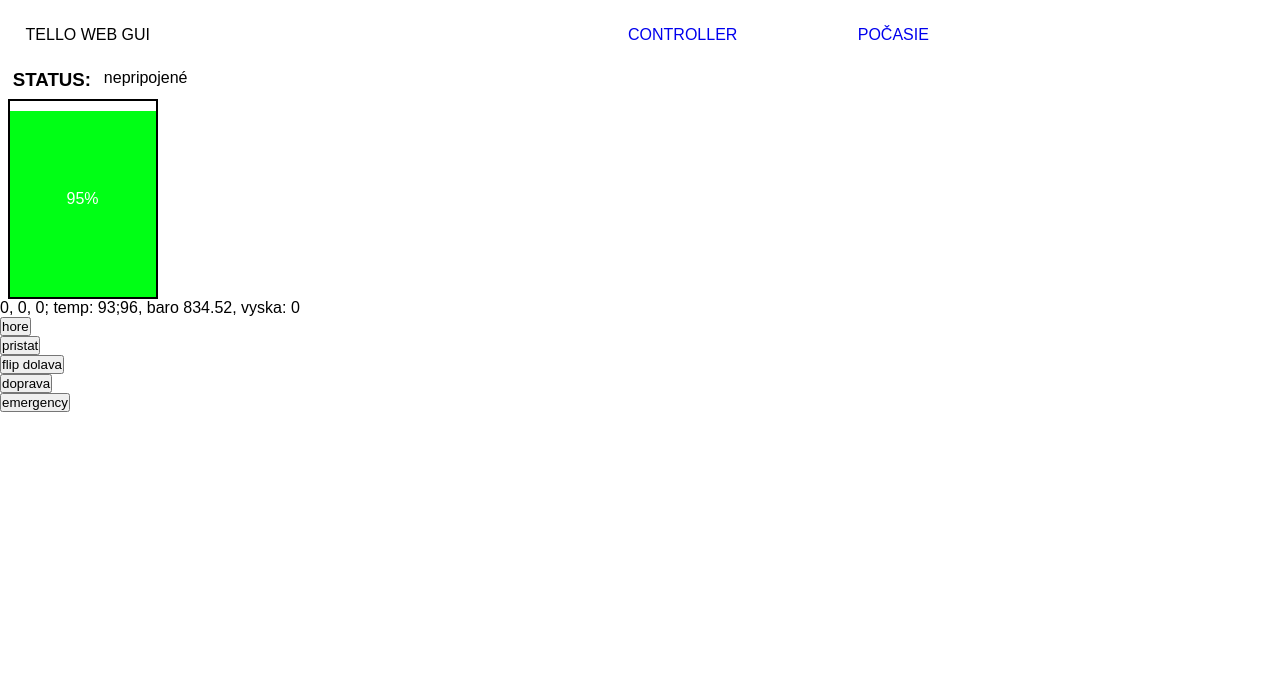
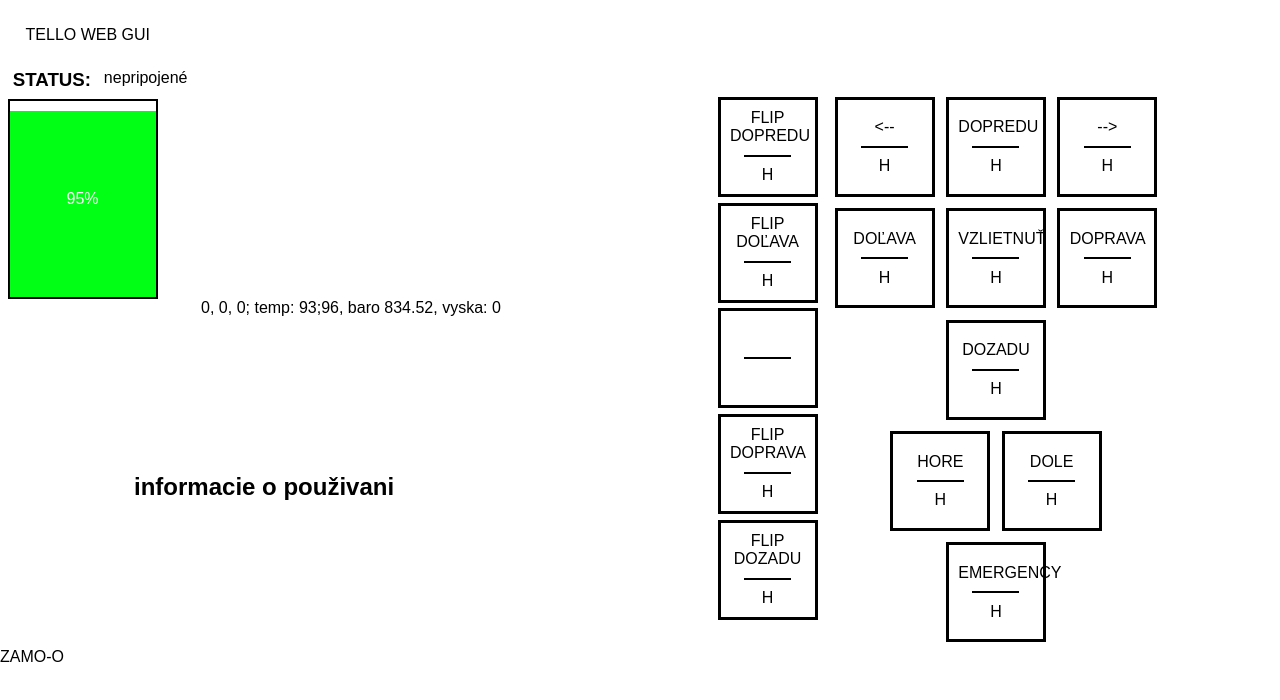
Before and after one commit to zamo-o/Tello_web-GUI_React_NodeJs, a React (Create React App) app in the folder frontend/: page / in a window 1280 px wide. Shown: the top 700 px of the page. Built offline with nearby package versions, Linux system fonts and the light colour scheme; no server answers.

Commit message:
rozdelenie do skecii, zaciatok s gridom

```diff
--- a/frontend/src/components/App.jsx
+++ b/frontend/src/components/App.jsx
@@ -1,9 +1,13 @@
 import React from "react";
-import Button from "./Button.jsx";
 import socket from "./Socket.js";
+
 import NAV from "./NAV.jsx";
 import STATUS from "./STATUS.jsx"
 import DRONSTATUS from "./DRONSTATUS.jsx";
+import DRONCOMMANDS from "./DRONCOMMANDS.jsx";
+import TRICKS from "./TRICKS.jsx";
+import INFO from "./INFO.jsx";
+import ZAMO_O from "./ZAMO_O.jsx"
 
 //const { io } = require("socket.io-client");
 //const socket = io("http://localhost:2121");
@@ -15,17 +19,22 @@ function App() {
     return(
         <div>
 
-        <NAV />
-        <STATUS/>
-        <DRONSTATUS />
+        <section className="nav-status">
+            <NAV />
+            <STATUS/>
+        </section>
 
-        <div className="odosielanie-prikazov">
-        <Button nazov="hore" prikaz="takeoff"/>
-        <Button nazov="pristat" prikaz="land"/>
-        <Button nazov="flip dolava" prikaz="flip l"/>
-        <Button nazov="doprava" prikaz="right 20"/>
-        <Button nazov="emergency" prikaz="emergency"/>
-        </div>
+
+        <section className="skuska-grid">
+            <DRONSTATUS />
+            <DRONCOMMANDS />
+            <INFO />
+            <TRICKS />
+        </section>
+
+        <section className="footer">
+            <ZAMO_O />
+        </section>
 
 
 
--- a/frontend/src/components/Button.jsx
+++ b/frontend/src/components/Button.jsx
@@ -2,7 +2,7 @@ import React from "react";
 import socket from "./Socket";
 
 
-function Button(props){
+export default function BUTTON(props){
 
 
     function handleClick() {
@@ -15,10 +15,19 @@ function Button(props){
 
 
     return(
-        <div>
-            <button onClick={handleClick}>{props.nazov}</button>
+        <div className="button-box" onClick={handleClick}>
+            <div className="button-nadpis">
+            <p>{props.nazov}</p>
+            </div>
+            <div className="button-ciarka">
+
+            </div>
+            <div className="button-tlacitko">
+            <p>{props.tlacitko}</p>
+            </div>
+
         </div>
     );
 }
 
-export default Button;
+//
--- /dev/null
+++ b/frontend/src/components/DRONCOMMANDS.jsx
@@ -0,0 +1,37 @@
+import React from "react";
+import BUTTON from "./BUTTON.jsx";
+
+export default  function DRONCOMMANDS() {
+    return(
+    <div className="dron-commands item2">
+
+        <div className="riadok">
+            <BUTTON nazov="<--" prikaz="ccw 45" tlacitko="H"/>
+            <BUTTON nazov="DOPREDU" prikaz="forward 20" tlacitko="H"/>
+            <BUTTON nazov="-->" prikaz="cw 45" tlacitko="H"/>
+        </div>
+
+        <div className="riadok">
+            <BUTTON nazov="DOĽAVA" prikaz="left 20" tlacitko="H"/>
+            <BUTTON nazov="VZLIETNUŤ" prikaz="takeoff" tlacitko="H"/>
+            <BUTTON nazov="DOPRAVA" prikaz="right 20" tlacitko="H"/>
+        </div>
+
+        <div className="riadok">
+
+            <BUTTON nazov="DOZADU" prikaz="back 20" tlacitko="H"/>
+
+        </div>
+
+        <div className="riadok">
+            <BUTTON nazov="HORE" prikaz="up 20" tlacitko="H"/>
+            <BUTTON nazov="DOLE" prikaz="DOWN 20" tlacitko="H"/>
+        </div>
+
+        <div className="riadok">
+            <BUTTON nazov="EMERGENCY" prikaz="emergency" tlacitko="H"/>
+        </div>
+
+        </div>
+        );
+}
--- a/frontend/src/components/DRONSTATUS.jsx
+++ b/frontend/src/components/DRONSTATUS.jsx
@@ -44,7 +44,7 @@ export default function DRONSTATUS() {
 
         return(
 
-            <div className="dron-status">
+            <div className="dron-status item1">
 
             <BATERKA percentaBaterky={bat} />
             {pitch}, {roll}, {yaw}; temp: {templ};{temph}, baro {baro}, vyska: {h}
--- /dev/null
+++ b/frontend/src/components/INFO.jsx
@@ -0,0 +1,9 @@
+import React from "react";
+
+export default function INFO() {
+    return (
+        <div className="info item3">
+        <h1>informacie o použivani</h1>
+        </div>
+    );
+}
--- a/frontend/src/components/NAV.jsx
+++ b/frontend/src/components/NAV.jsx
@@ -9,8 +9,7 @@ export default function NAV() {
               TELLO WEB GUI
             </div>
             <div className='nav-links'>
-                <a href='#'>CONTROLLER</a>
-                <a href='#'>POČASIE</a>
+
             </div>
         </div>
     );
--- /dev/null
+++ b/frontend/src/components/TRICKS.jsx
@@ -0,0 +1,24 @@
+import React from "react";
+import BUTTON from "./BUTTON.jsx";
+
+export default  function TRICKS() {
+    return(
+    <div className="dron-tricks item4">
+
+        <div className="riadok">
+            <BUTTON nazov="FLIP DOPREDU" prikaz="flip f" tlacitko="H"/>
+        </div>
+
+        <div className="riadok">
+            <BUTTON nazov="FLIP DOĽAVA" prikaz="flip l" tlacitko="H"/>
+            <BUTTON nazov="" prikaz="" tlacitko=""/>
+            <BUTTON nazov="FLIP DOPRAVA" prikaz="flip r" tlacitko="H"/>
+        </div>
+
+        <div className="riadok">
+            <BUTTON nazov="FLIP DOZADU" prikaz="flip b" tlacitko="H"/>
+        </div>
+
+        </div>
+        );
+}
--- /dev/null
+++ b/frontend/src/components/ZAMO_O.jsx
@@ -0,0 +1,9 @@
+import React from "react";
+
+export default function ZAMO_O(){
+    return(
+        <div className="footer-div">
+            <p>ZAMO-O</p>
+        </div>
+    );
+}
--- a/frontend/src/components/css/style.css
+++ b/frontend/src/components/css/style.css
@@ -4,6 +4,9 @@
     box-sizing: border-box;
     font-family: sans-serif;
 }
+
+/* -------- SEKCIE -------- */
+
 
 /* -------- NAVBAR -------- */
 
@@ -33,6 +36,10 @@
 }
 
 /* -------- STATUS -------- */
+
+.dron-status {
+
+}
 
 .status {
     display: flex;
@@ -64,3 +71,80 @@
 .baterka p {
     color: #FFFFFF;
 }
+
+
+/* -------- TLACITKA -------- */
+
+.dron-commands {
+
+}
+
+.dron-commands .riadok {
+    display: flex;
+    align-items: center;
+    justify-content: center;
+}
+
+.button-box {
+    width: 100px;
+    height: 100px;
+    margin: 1%;
+    border: 3px solid #000000;
+    display: flex;
+    flex-direction: column;
+    align-items: center;
+    justify-content: center;
+}
+
+.button-nadpis{
+    text-align: center;
+    width: 100%;
+
+    padding: 10%;
+}
+
+.button-ciarka {
+    height: 0;
+    width: 50%;
+    border-bottom: 2px solid #000000;
+}
+
+.button-tlacitko {
+    text-align: center;
+    width: 100%;
+    padding: 10%;
+}
+
+/* -------- INFO -------- */
+
+.info {
+    width: 100%;
+}
+
+/* -------- GRID -------- */
+
+.skuska-grid {
+    height: 80%;
+    text-align: center;
+    display: grid;
+    grid-template:
+    "dron-status dron-status dron-status dron-commands dron-commands"
+    "dron-info dron-info dron-tricks dron-commands dron-commands";
+    grid-gap: 10px;
+}
+
+.skuska-grid .item1 {
+    grid-area: dron-status;
+}
+
+.skuska-grid .item2 {
+    grid-area: dron-commands;
+}
+
+.skuska-grid .item3 {
+    grid-area: dron-info;
+}
+
+.skuska-grid .item4 {
+    grid-area: dron-commands;
+}
```
Also changed, not shown: 2 other files (tests, documents, lock files or other folders).
